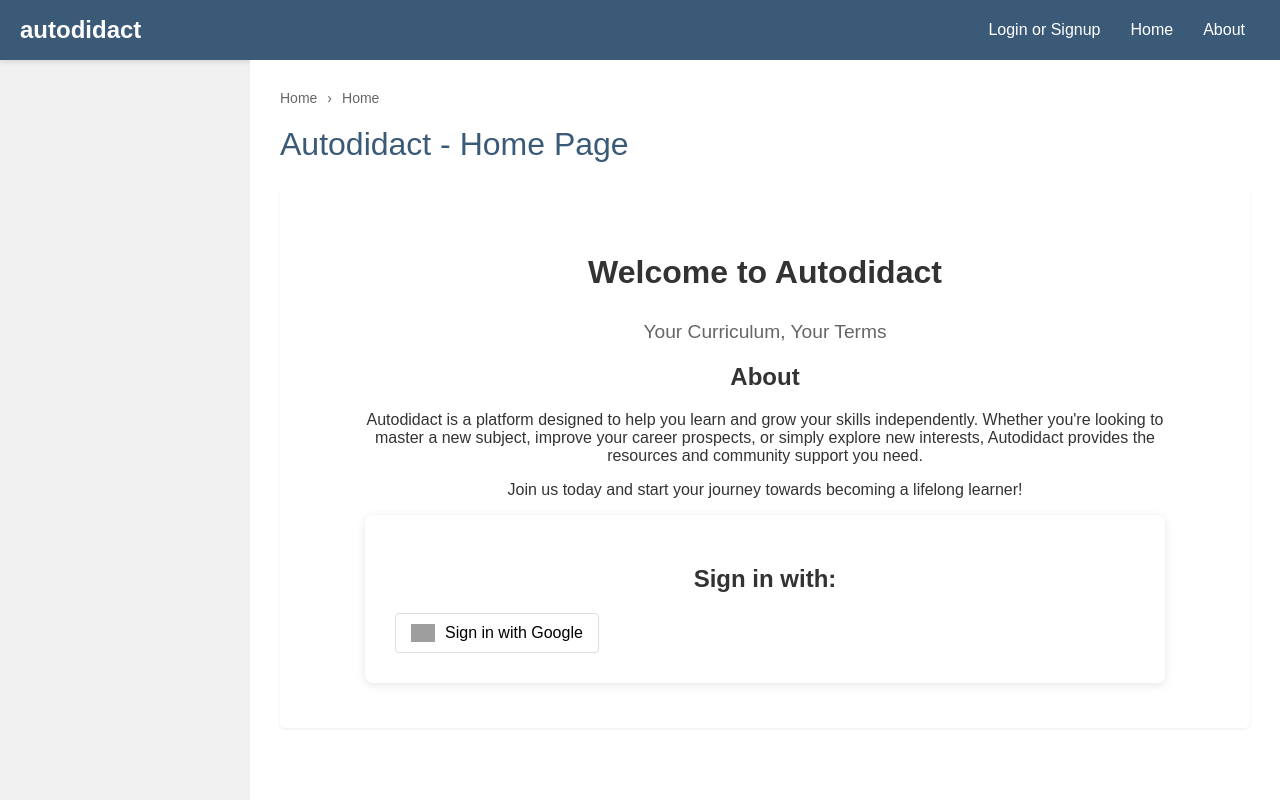
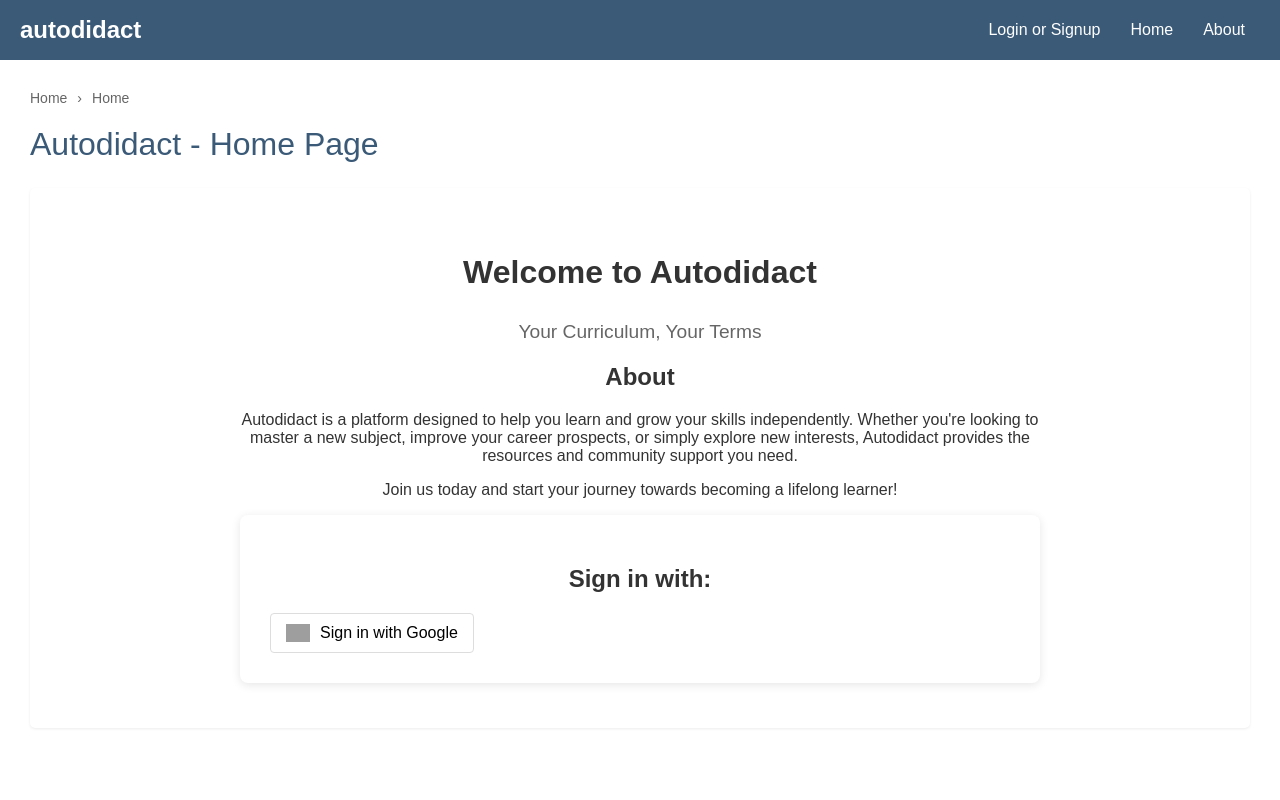
Before and after one commit to darren277/autodidact, a Flask app: page / in a window 1280 px wide. Run offline with Flask 3, Linux system fonts and the light colour scheme; some libraries are stand-ins or nearby versions; grey boxes are pictures that could not be loaded.

Commit message:
Some new CSS.

```diff
--- a/static/css/main.css
+++ b/static/css/main.css
@@ -19,6 +19,24 @@ body {
     grid-template-columns: 250px 1fr;
     height: 100vh;
     color: var(--text-color);
+}
+
+/* Layout for the signed-out (landing page) view */
+body.signed-out {
+    grid-template-areas:
+        "header"
+        "main";
+    grid-template-rows: 60px 1fr;
+    grid-template-columns: 1fr; /* A single, full-width column */
+}
+
+/* Layout for the signed-in (dashboard) view */
+body.signed-in {
+    grid-template-areas:
+        "header header"
+        "sidebar main";
+    grid-template-rows: 60px 1fr;
+    grid-template-columns: 250px 1fr; /* Two columns */
 }
 
 header {
```
